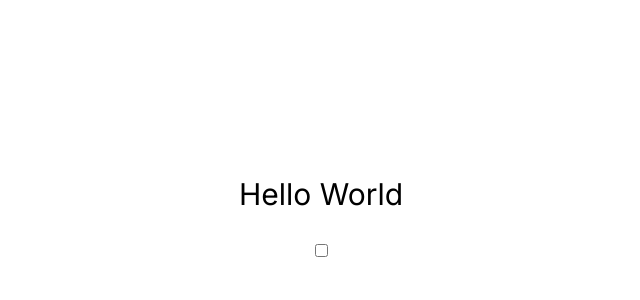
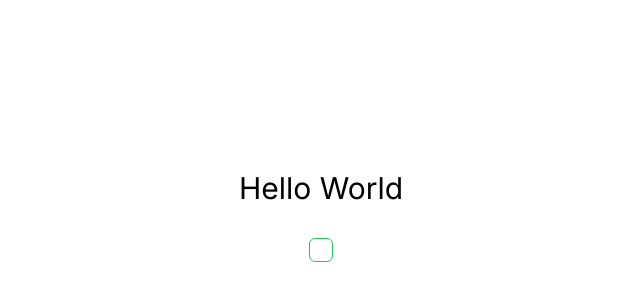
Before and after one commit to nuhptr/react-component-collection, a Next.js app: page /dark-mode in a window 1280 px wide. Shown: the part 184-484 px from the top of the page, without its empty margins (319-959 px from the left). Built offline with nearby package versions, Linux system fonts and the light colour scheme.

Commit message:
app: dark mode update code

```diff
--- a/app/dark-mode/page.tsx
+++ b/app/dark-mode/page.tsx
@@ -11,7 +11,7 @@ export default function DarkModePage() {
             <p className="m-0 text-3xl text-black dark:text-white">Hello World</p>
             <input
                type="checkbox"
-               className="p-4 border-none bg-none checked:bg-red-50"
+               className="w-6 h-6 cursor-pointer appearance-none border-[1px] border-green-500 rounded-md bg-white shrink-0 checked:bg-green-700 checked:border-green-700 focus:outline-none focus:ring-2 focus:ring-green-500 focus:ring-offset-1 focus:ring-offset-white"
                checked={
                   theme === localStorage.getItem("theme") ? theme === "dark" : theme === "light"
                }
```
